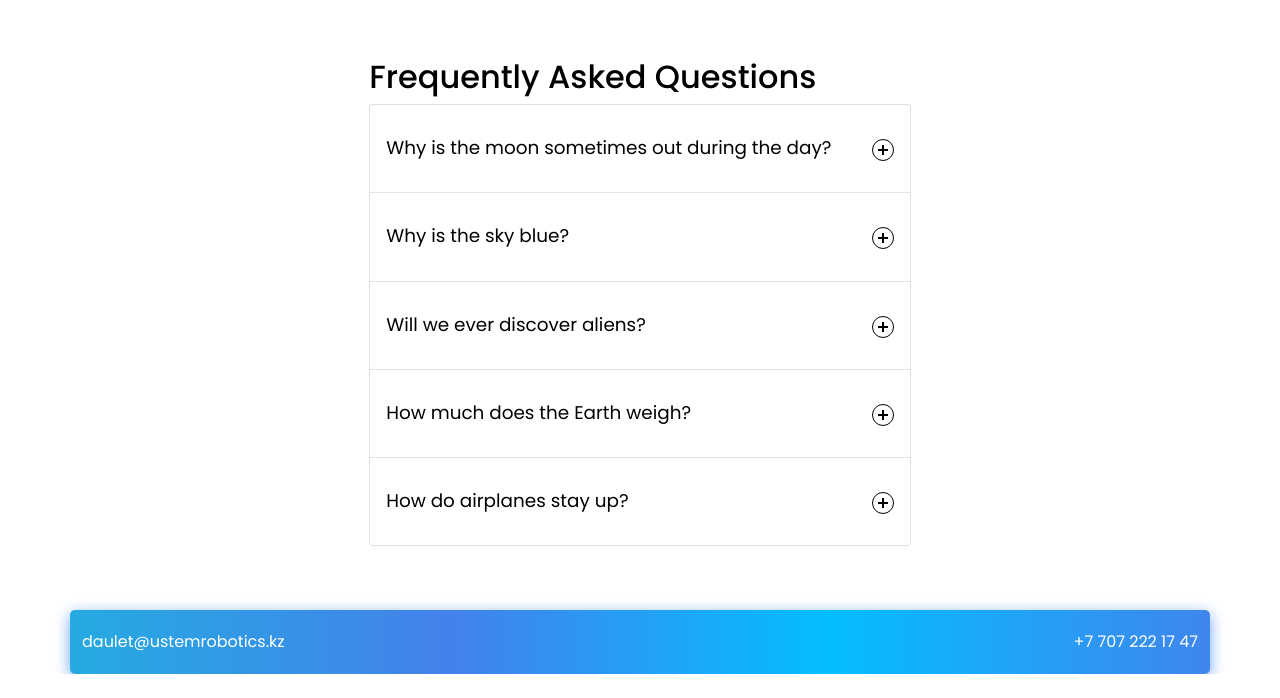
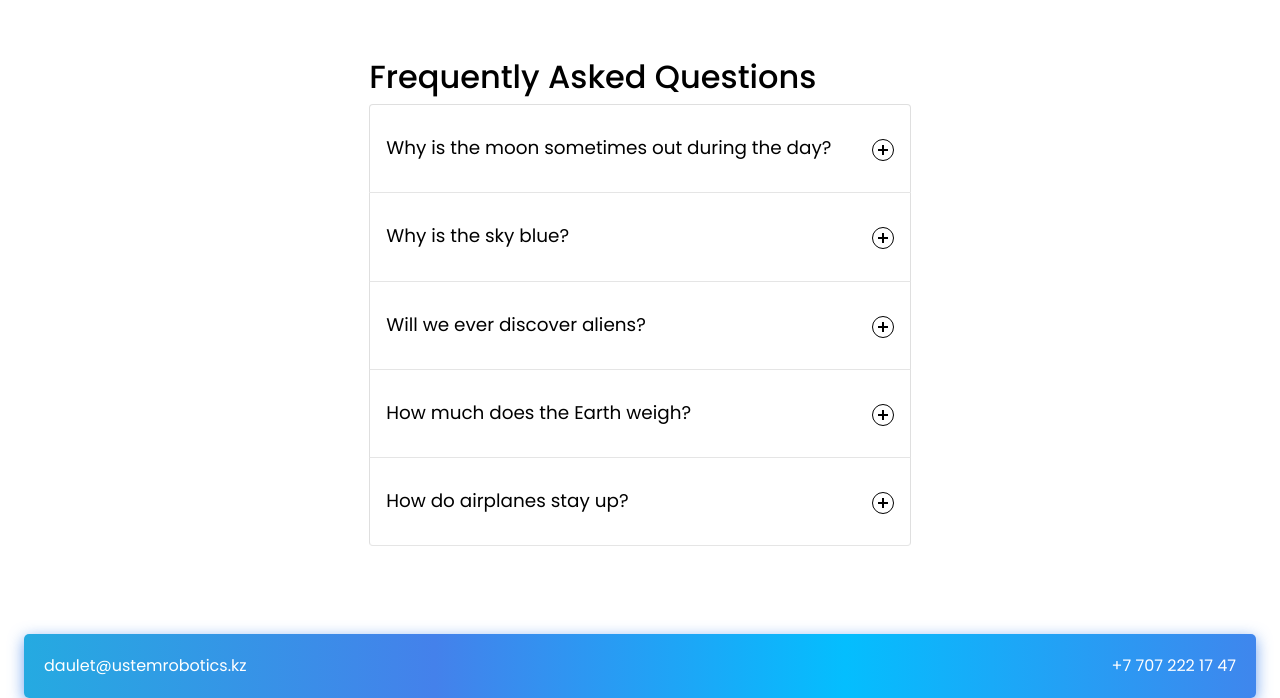
Before and after one commit to arrietta/Ustem_internationals, a plain HTML site: page index.html in a window 1280 px wide. Shown: the part 3010-3708 px from the top of the page. Before the commit the page ends 3684 px from the top, so only its background shows below. Drawn offline with nearby package versions, Linux system fonts and the light colour scheme.

Commit message:
first commit

```diff
--- a/index.html
+++ b/index.html
@@ -171,7 +171,7 @@
           </section>
     </main>
 
-    <footer class="container">
+    <footer >
         <div>daulet@ustemrobotics.kz</div>
         <div>+7 707 222 17 47</div>
 
--- a/style.css
+++ b/style.css
@@ -226,7 +226,7 @@ footer{
     box-shadow: 0 4px 15px 0 rgba(65, 132, 234, 0.75);
     padding: 1.5rem 1.25rem;
     border-radius: 5px;
-    /* margin: 1.5rem; */
+    margin: 1.5rem;
 }
 footer div{
     color: white;
```
